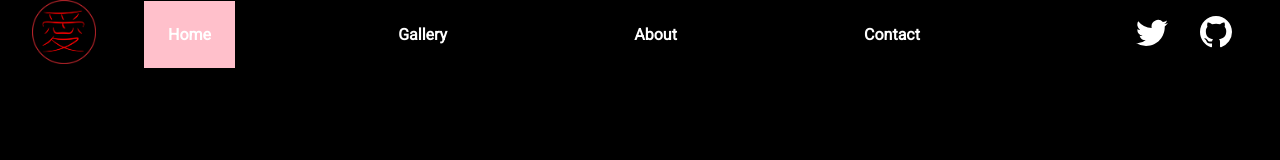
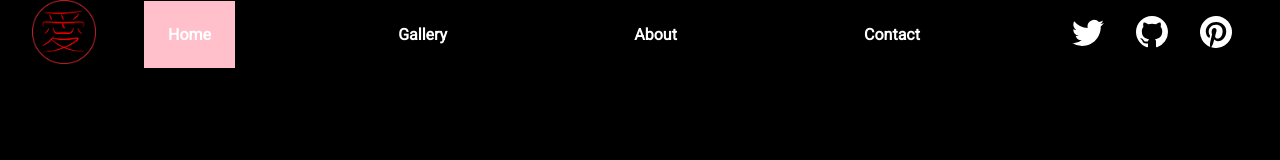
Before and after one commit to ImagineArtworks/ImagineArtworks.github.io, a plain HTML site: page index.html in a window 1280 px wide. Shown: the top 160 px of the page. Drawn offline with nearby package versions, Linux system fonts and the light colour scheme; a web font is replaced by a local one.

Commit message:
Added pinterest to socials

```diff
--- a/index.html
+++ b/index.html
@@ -58,6 +58,13 @@
                     </svg>
                 </a>
             </div>
+            <div class="social-link">
+                <a href="https://www.pinterest.com/ImaginePog/_saved/" target="_blank" title="My Pinterest">
+                    <svg xmlns="http://www.w3.org/2000/svg" width="32" height="32" fill="white" class="bi bi-pinterest" viewBox="0 0 16 16">
+                        <path d="M8 0a8 8 0 0 0-2.915 15.452c-.07-.633-.134-1.606.027-2.297.146-.625.938-3.977.938-3.977s-.239-.479-.239-1.187c0-1.113.645-1.943 1.448-1.943.682 0 1.012.512 1.012 1.127 0 .686-.437 1.712-.663 2.663-.188.796.4 1.446 1.185 1.446 1.422 0 2.515-1.5 2.515-3.664 0-1.915-1.377-3.254-3.342-3.254-2.276 0-3.612 1.707-3.612 3.471 0 .688.265 1.425.595 1.826a.24.24 0 0 1 .056.23c-.061.252-.196.796-.222.907-.035.146-.116.177-.268.107-1-.465-1.624-1.926-1.624-3.1 0-2.523 1.834-4.84 5.286-4.84 2.775 0 4.932 1.977 4.932 4.62 0 2.757-1.739 4.976-4.151 4.976-.811 0-1.573-.421-1.834-.919l-.498 1.902c-.181.695-.669 1.566-.995 2.097A8 8 0 1 0 8 0z"/>
+                      </svg>
+                </a>
+            </div>
         </div>
         <div class="burger">
             <div class="bar"></div>
```
Also changed, not shown: pages/about.html (+7 -0 lines), pages/contact.html (+7 -0 lines), pages/gallery.html (+7 -0 lines).
